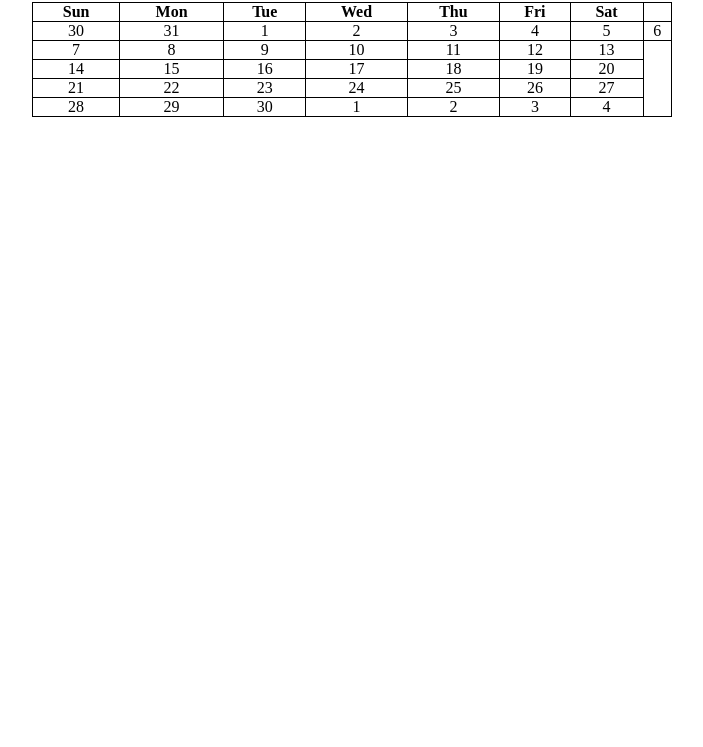
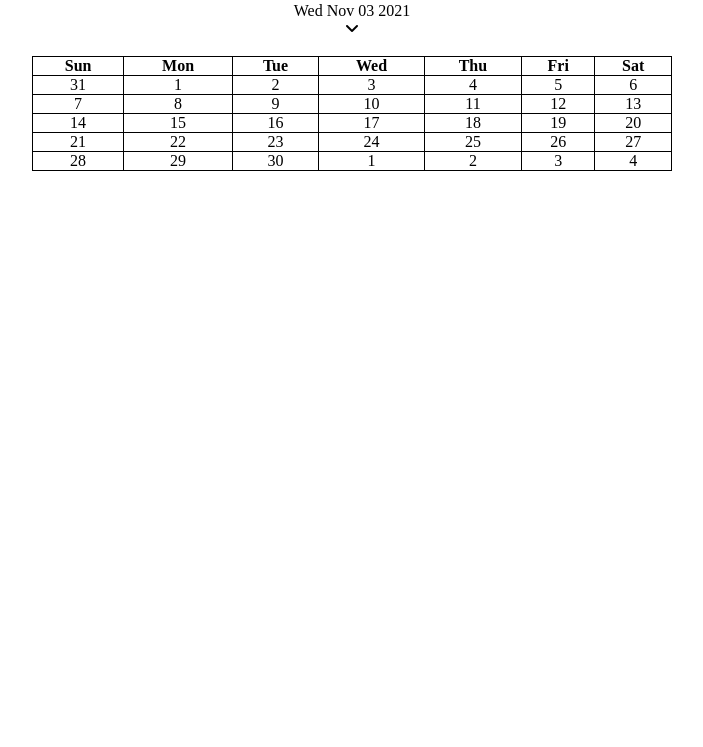
Before and after one commit to kja-axelor/Frontend, a plain HTML site: page html-css/project-1/calender.html in a window 1280 px wide. Shown: the part 53-800 px from the top of the page, without its empty margins (288-991 px from the left). Drawn offline with Linux system fonts and the light colour scheme.

Commit message:
Fix the issue of separating table row according to week-days

```diff
--- a/html-css/project-1/calender.html
+++ b/html-css/project-1/calender.html
@@ -20,18 +20,25 @@
             margin: 0;
             box-sizing: border-box;
         }
+        .sun{
+            color: red;
+        }
     </style>
 </head>
 <body>
     <div class="container">
         <div class="months" style="text-align: center;">
             <h1></h1>
+            <i class="fas fa-angle-up prev"></i>
             <p></p>
+            <i class="fas fa-angle-down next"></i>
         </div>
+        <br>
         <table style="margin:auto ;width: 50%;">
             <tbody id="weekdays"></tbody>
-            <tbody id="prev-day"></tbody>
-            <tbody id="days"></tbody>
+            <tbody id="days">
+                <tr></tr>
+            </tbody>
         </table>
     </div>
     <script src="./js/calender.js"></script>
--- a/html-css/project-1/js/calender.js
+++ b/html-css/project-1/js/calender.js
@@ -1,19 +1,25 @@
 const date = new Date();
 
+var calender = function () {
   // First Day
-const firstDay = new Date(date.getFullYear(),date.getMonth(),1).getDate();
+  const firstDay = new Date(date.getFullYear(), date.getMonth(), 1).getDate();
 
   // first day index
-const firstdayIndex = date.getDay();
+  const firstdayIndex = new Date(date.getFullYear(),date.getMonth(),1).getDay();
 
   // LastDay(current month)
-const lastDay = new Date(date.getFullYear(),date.getMonth()+1,0).getDate();
+  const lastDay = new Date(date.getFullYear(),date.getMonth() + 1,0).getDate();
 
   // lastday index current month
-const lastDayIndex = new Date(date.getFullYear(),date.getMonth()+1,0).getDay();
+ const lastDayIndex = new Date(date.getFullYear(),date.getMonth() + 1,0)
+ .getDay();
 
   // LastDay(Previous month)
-const prevLastDay = new Date(date.getFullYear(),date.getMonth(),0).getDate();
+  const prevLastDay = new Date(
+    date.getFullYear(),
+    date.getMonth(),
+    0
+  ).getDate();
 
   var months = [
     "January",
@@ -27,28 +33,19 @@ var months = [
     "September",
     "October",
     "November",
-    "December"
-]
+    "December",
+  ];
 
-var daysList = [
-    "Sun",
-    "Mon",
-    "Tue",
-    "Wed",
-    "Thu",
-    "Fri",
-    "Sat"
-]
+  var daysList = ["Sun", "Mon", "Tue", "Wed", "Thu", "Fri", "Sat"];
 
   // weekdays
   let weekdays = document.getElementById("weekdays");
   let dayst = "<tr>";
-for (let day in daysList){
-    dayst += `<th>${daysList[day]}</th>`
+  for (let day in daysList) {
+    dayst += `<th>${daysList[day]}</th>`;
   }
-dayst = dayst + `</tr>` ;
+  dayst = dayst + `</tr>`;
   weekdays.innerHTML = dayst;
-
 
   const c_month = date.getMonth();
   document.querySelector(".months h1").innerHTML = months[c_month];
@@ -57,30 +54,42 @@ document.querySelector(".months p").innerHTML = date.toDateString();
 
   monthDays = document.querySelector("#days");
 
-
   // space logic (prev days)
-let days = `<tr>`;
-for (let j = firstdayIndex - 1; j > 0; j--) {
-        days += `<td>${prevLastDay - j + 1}</td>`
+  let days = ``;
+  for (let j = firstdayIndex; j > 0; j--) {
+    days += `<td>${prevLastDay - j + 1}</td>`;
     // days += `<td></td>`
   }
+
+  let count = firstdayIndex - 1;
   // Loop logic
   for (let i = 1; i <= lastDay; i++) {
-    if(i % 7 == 0){
-        days += `</tr><td>${i}</td>`
+      count += 1;
+      // row seperate
+      if(count % 7 == 0){
+          days += `</tr>`;
+          // count = firstdayIndex - 1;
       }
-    else{
-        days += `<td>${i}</td>`
+          days += `<td>${i}</td>`;
   }
-}
-
   // space logic (next days)
   const nextDays = 7 - lastDayIndex - 1;
   for (let index = 1; index <= nextDays; index++) {
-    days += `<td>${index}</td>`
+    days += `<td>${index}</td>`;
     // days += `<td></td>`
-
   }
 
+  days += `</tr>`;
   monthDays.innerHTML = days;
-days += `</tr>`
+};
+
+let upper = document.querySelector(".prev").addEventListener("click", () => {
+  date.setMonth(date.getMonth() + 1);
+  calender();
+});
+let down = document.querySelector(".next").addEventListener("click", ()=>{
+    date.setMonth(date.getMonth() - 1);
+    calender();
+});
+
+calender();
```
Lines whose indentation alone changed are shown as unchanged.
